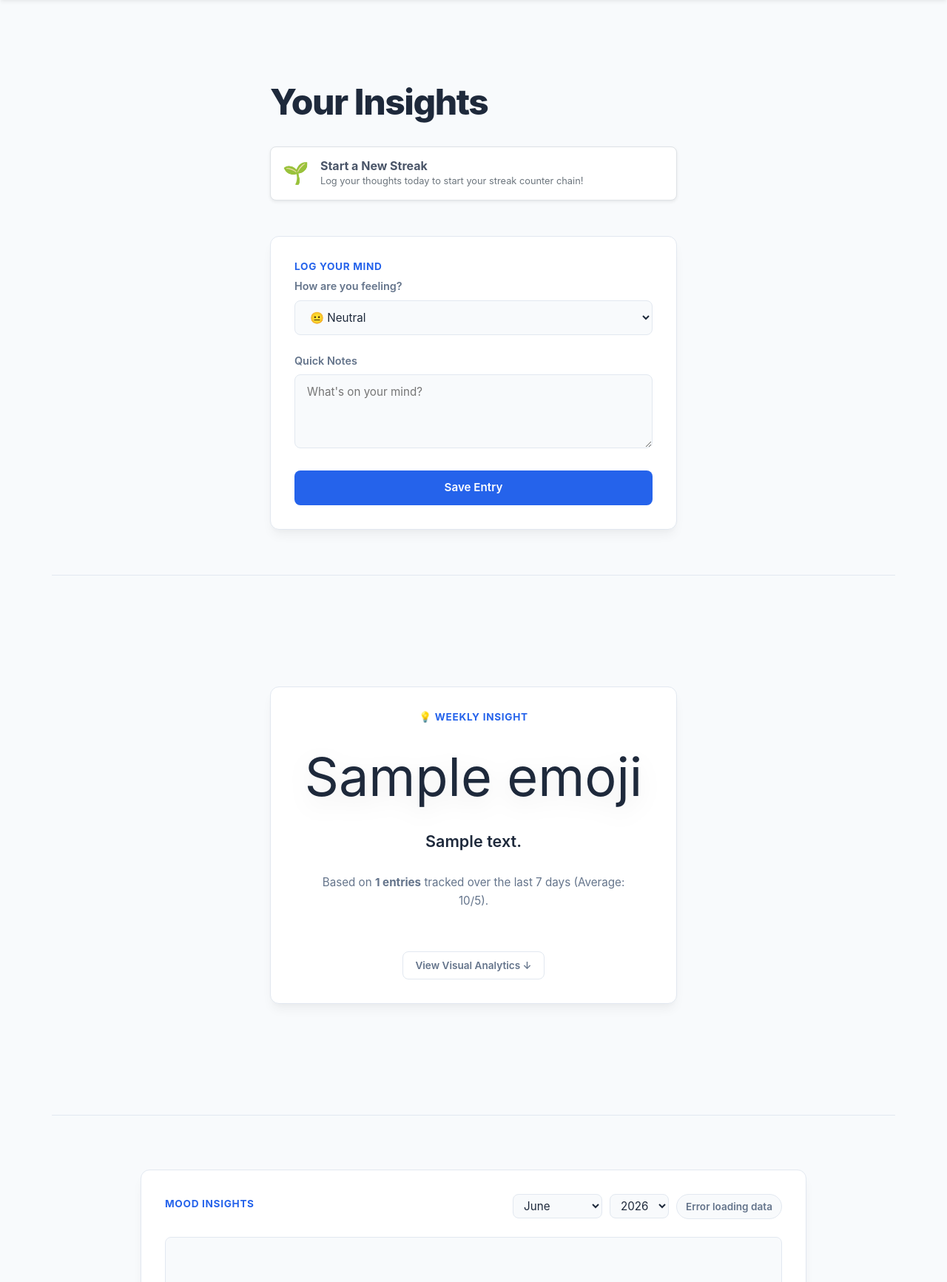
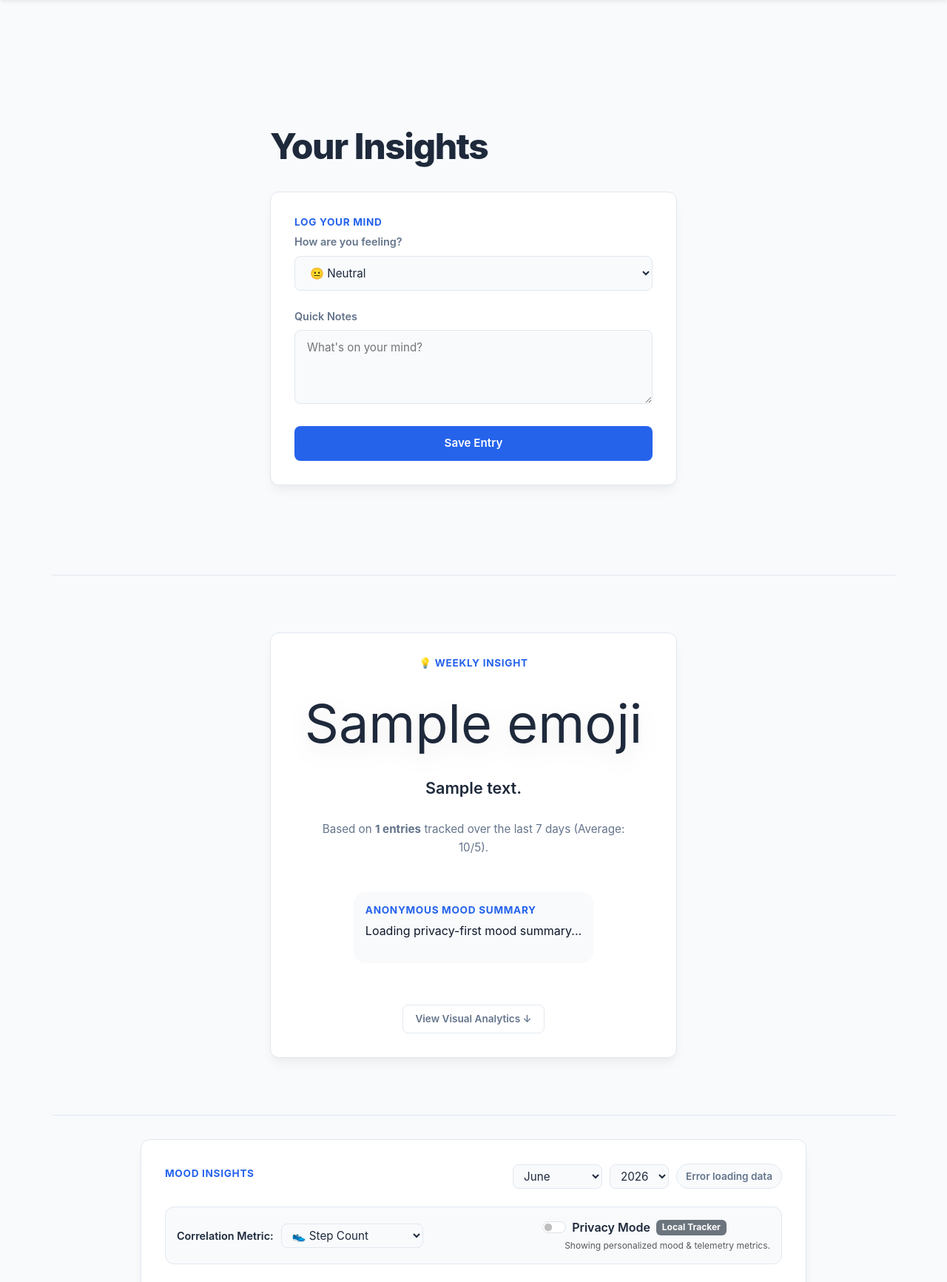
Before and after one commit to Je4emiah/2610-CSP1123-G18, a Flask app: template templates/dashboard.html in a window 1280 px wide. Shown: the part 71-1804 px from the top of the page at 74% size. Run offline with Flask 3, Linux system fonts and the light colour scheme; the template is opened without the code that fills it: most values are stand-ins (such as "Sample title", 1, 10 or a date in 2020); a map, chart or similar area stays blank.

Commit message:
Add files via upload

```diff
--- a/templates/dashboard.html
+++ b/templates/dashboard.html
@@ -6,30 +6,6 @@
         <header class="dashboard-header">
           <h1 class="main-title">Your Insights</h1>
         </header>
-
-        {# --- Streak Counter Banner Display Engine --- #}
-        {% if streak > 0 %}
-          <div class="streak-banner streak-active">
-            <div class="streak-content">
-              <div class="streak-emoji">🔥</div>
-              <div class="streak-details">
-                <h6 class="streak-title">{{ streak }}-Day Streak!</h6>
-                <small class="streak-subtitle">You're doing amazing. Keep building this tracking habit daily!</small>
-              </div>
-            </div>
-            <span class="streak-badge status-active">ACTIVE</span>
-          </div>
-        {% else %}
-          <div class="streak-banner streak-inactive">
-            <div class="streak-content">
-              <div class="streak-emoji">🌱</div>
-              <div class="streak-details">
-                <h6 class="streak-title">Start a New Streak</h6>
-                <small class="streak-subtitle">Log your thoughts today to start your streak counter chain!</small>
-              </div>
-            </div>
-          </div>
-        {% endif %}
 
         <div class="content-panel logger-module">
           <h2 class="section-label">Log Your Mind</h2>
@@ -70,6 +46,11 @@
             </p>
           </div>
 
+          <div id="blindMoodSummary" class="privacy-summary-panel" style="margin-top: 1.5rem; padding: 1rem; border-radius: 16px; background: #f8fafc; color: #0f172a; text-align: left;">
+            <h4 class="section-label">Anonymous Mood Summary</h4>
+            <p id="blindMoodSummaryText">Loading privacy-first mood summary...</p>
+          </div>
+
           <button class="nav-item-btn" style="margin-top: 2rem;" onclick="scrollToSection('section-chart')">View Visual Analytics ↓</button>
         </div>
       </div>
@@ -105,6 +86,32 @@
             </div>
           </header>
 
+          <!-- Telemetry Selection & Privacy Toggle Panel -->
+          <div class="visualization-filters-panel" style="display: flex; justify-content: space-between; align-items: center; flex-wrap: wrap; gap: 15px; margin-bottom: 1.5rem; padding: 15px; background: var(--bg-main); border: 1px solid var(--border); border-radius: var(--radius-standard);">
+             <div class="metric-select-block" style="display: flex; align-items: center; gap: 10px;">
+                <label for="metricSelect" class="field-label" style="margin: 0; font-weight: 600; white-space: nowrap; color: var(--text-main);">Correlation Metric:</label>
+                <select id="metricSelect" class="input-field" onchange="handleDropdownChange()" style="padding: 5px 10px; width: auto; margin: 0;">
+                   <optgroup label="Manual Inputs">
+                      <option value="none">None (Mood Only)</option>
+                   </optgroup>
+                   <optgroup label="Synced Google Fit (Environmental)">
+                      <option value="steps" selected>👟 Step Count</option>
+                      <option value="active_hours">⚡ Active Hours</option>
+                      <option value="sleep_cycles">😴 Sleep Cycles</option>
+                   </optgroup>
+                </select>
+             </div>
+
+             <div class="privacy-toggle-block d-flex flex-column align-items-start">
+                <div class="form-check form-switch d-flex align-items-center gap-2 m-0" style="padding-left: 2.5em;">
+                   <input class="form-check-input" type="checkbox" role="switch" id="privacyToggle" onchange="handlePrivacyToggleChange()" style="cursor: pointer; margin-top: 0;">
+                   <label class="form-check-label" for="privacyToggle" style="font-weight: 600; cursor: pointer; user-select: none; color: var(--text-main); margin-bottom: 0;">Privacy Mode</label>
+                   <span id="privacyStatusMarker" class="badge bg-secondary" style="font-size: 0.75rem; transition: all 0.2s ease;">Local Tracker</span>
+                </div>
+                <span id="privacyHintText" class="text-muted" style="font-size: 0.75rem; display: block; margin-top: 4px; padding-left: 2.5em;">Showing personalized mood & telemetry metrics.</span>
+             </div>
+          </div>
+
           <div class="chart-view">
             <canvas id="moodChart" data-username="{{ session.user_id }}"></canvas>
           </div>
```
